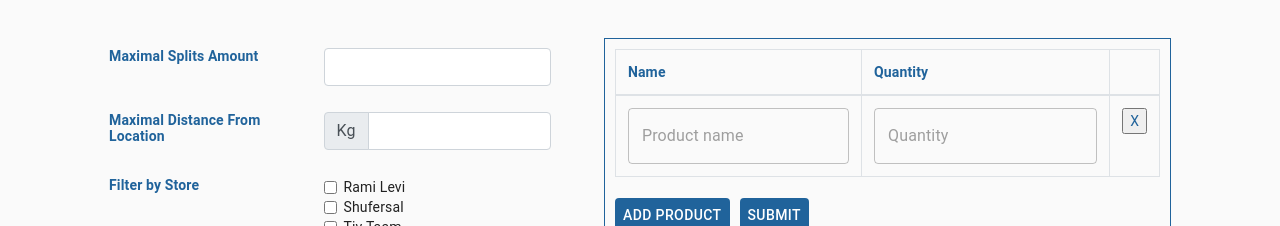
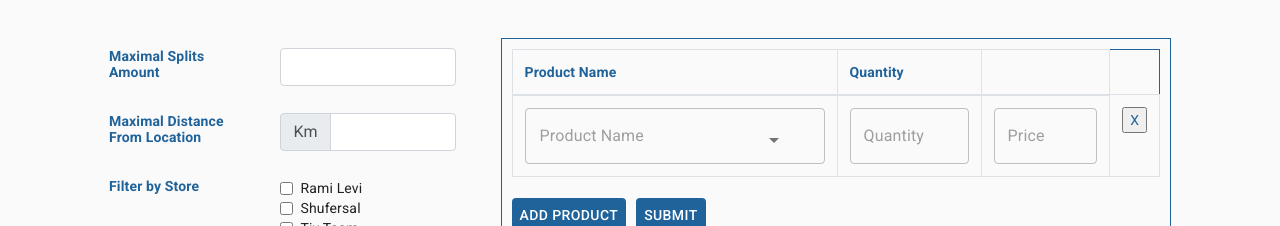
Before and after one commit to passal/superhero-react, a React (Create React App) app: page /creat-shopping-cart in a window 1280 px wide. Shown: the part 335-561 px from the top of the page. Built offline with nearby package versions, Linux system fonts and the light colour scheme.

Commit message:
fixing form data

```diff
--- a/public/index.html
+++ b/public/index.html
@@ -36,6 +36,10 @@
             integrity="sha384-ggOyR0iXCbMQv3Xipma34MD+dH/1fQ784/j6cY/iJTQUOhcWr7x9JvoRxT2MZw1T"
             crossorigin="anonymous"
     />
+    <link rel="stylesheet" href="https://fonts.googleapis.com/css?family=Roboto:300,400,500,700&display=swap" />
+    <!-- Icons to support Material Design -->
+    <link rel="stylesheet" href="https://fonts.googleapis.com/icon?family=Material+Icons" />
+    <link rel="stylesheet" href="https://fonts.googleapis.com/css?family=Roboto:300,400,500,700&display=swap" />
     <title>React App</title>
   </head>
   <body>
--- a/src/pages/CreatShoppingCart/index.js
+++ b/src/pages/CreatShoppingCart/index.js
@@ -3,9 +3,6 @@ import Products from "../insertRecipe/components/Products";
 import {withStyles} from "@material-ui/core/styles";
 import CssBaseline from "@material-ui/core/CssBaseline";
 import Container from "@material-ui/core/Container";
-import TextField from "@material-ui/core/TextField";
-import Typography from "@material-ui/core/Typography";
-import InputAdornment from "@material-ui/core/InputAdornment";
 import Form from "react-bootstrap/Form";
 import Col from "react-bootstrap/Col";
 import Row from "react-bootstrap/Row";
@@ -16,6 +13,9 @@ class CreatShoppingCart extends React.Component {
     constructor(props) {
         super(props);
         this.state = {
+            maxsplitAmount: 0,
+            maximalDistanceFromLocation: 0,
+            Stores: [],
         };
         this.handleChange = this.handleChange.bind(this);
     }
@@ -53,7 +53,7 @@ class CreatShoppingCart extends React.Component {
                                 <Col sm={6}>
                                     <InputGroup>
                                         <InputGroup.Prepend>
-                                            <InputGroup.Text id="inputGroupPrepend">Kg</InputGroup.Text>
+                                            <InputGroup.Text id="inputGroupPrepend">Km</InputGroup.Text>
                                         </InputGroup.Prepend>
                                         <Form.Control
                                             type="text"
--- a/src/pages/insertRecipe/components/Products.js
+++ b/src/pages/insertRecipe/components/Products.js
@@ -5,6 +5,16 @@ import Button from '@material-ui/core/Button';
 import '../insertRecipe.css';
 import TextField from "@material-ui/core/TextField";
 import InputAdornment from "@material-ui/core/InputAdornment";
+import Dialog from '@material-ui/core/Dialog';
+import Typography from '@material-ui/core/Typography';
+import { withStyles } from '@material-ui/core/styles';
+import MuiDialogTitle from '@material-ui/core/DialogTitle';
+import MuiDialogContent from '@material-ui/core/DialogContent';
+import MuiDialogActions from '@material-ui/core/DialogActions';
+import IconButton from '@material-ui/core/IconButton';
+import CloseIcon from '@material-ui/icons/Close';
+import Autocomplete from '@material-ui/lab/Autocomplete';
+
 
 const MyButton = styled(Button)({
     color: '#fff',
@@ -12,29 +22,75 @@ const MyButton = styled(Button)({
     borderColor: "#20639B",
     marginRight: '10px'
 });
+const styles = theme => ({
+    root: {
+        margin: 0,
+        padding: theme.spacing(2),
+        minWidth:'400px',
+    },
+    closeButton: {
+        position: 'absolute',
+        right: theme.spacing(1),
+        top: theme.spacing(1),
+        color: theme.palette.grey[500],
+    },
+    popRoot:{
+        minWidth: '400px',
+    },
+});
+
+const DialogTitle = withStyles(styles)(props => {
+    const { children, classes, onClose, ...other } = props;
+    return (
+        <MuiDialogTitle disableTypography className={classes.root} {...other}>
+            <Typography variant="h6">{children}</Typography>
+            {onClose ? (
+                <IconButton aria-label="close" className={classes.closeButton} onClick={onClose}>
+                    <CloseIcon />
+                </IconButton>
+            ) : null}
+        </MuiDialogTitle>
+    );
+});
+
+const DialogContent = withStyles(theme => ({
+    root: {
+        padding: theme.spacing(2),
+    },
+}))(MuiDialogContent);
+
+const DialogActions = withStyles(theme => ({
+    root: {
+        margin: 0,
+        padding: theme.spacing(1),
+    },
+}))(MuiDialogActions);
+
 
 class Products extends React.Component {
 
     constructor(props) {
         super(props);
-        this.state = {};
-        this.state.filterText = "";
-        this.state.products = this.props.withPrice? [
+        this.state ={
+            numRow: 0,
+            filterText:  "",
+            products :this.props.withPrice? [
                 {
-                id: 0,
+                    id: '0',
                     name: "",
                     price: "",
                     qty: 0
                 }
             ] :[
                 {
-                id: 0,
+                    id: '0',
                     name: "",
                     qty: 0
                 }
-        ];
+            ],
+        }
+    }
 
-    }
 
     handleRowDel(product) {
         var index = this.state.products.indexOf(product);
@@ -44,20 +100,20 @@ class Products extends React.Component {
 
     handleAddEvent(evt) {
         var id = (+ new Date() + Math.floor(Math.random() * 999999)).toString(36);
-        var product = this.props.withPrice? [
+        var product = this.props.withPrice == true?
             {
                 id: id,
                 name: "",
                 price: "",
                 qty: 0
             }
-        ] :[
+         :
             {
                 id: id,
                 name: "",
                 qty: 0
             }
-        ];
+        ;
         this.state.products.push(product);
         this.setState(this.state.products);
     }
@@ -68,23 +124,41 @@ class Products extends React.Component {
             name: evt.target.name,
             value: evt.target.value
         };
+
         var products = this.state.products.slice();
         var newProducts = products.map(function(product) {
 
             for (var key in product) {
-                if (key == item.name && toString(product.id) == item.id) {
+                if (key == item.name && product.id == item.id) {
                     product[key] = item.value;
-                    console.log('key' , key , 'val', item.value)
                 }
             }
             return product;
         });
         this.setState({products:newProducts});
     };
+    handleProductTableName(evt,value) {
+        const id = evt.target.id.split('-')[0]
+
+        var item = {
+            id: id,
+            value: value,
+        };
+
+        var products = this.state.products.slice();
+        var newProducts = products.map(function(product) {
+                if ( product.id == item.id) {
+                    product['name'] = item.value;
+                }
+            return product;
+        });
+        this.setState({products:newProducts});
+    };
+
     render() {
         return (
             <div>
-                <ProductTable  withPrice ={this.props.withPrice} onProductTableUpdate={this.handleProductTable.bind(this)} onRowAdd={this.handleAddEvent.bind(this)} onRowDel={this.handleRowDel.bind(this)} products={this.state.products} filterText={this.state.filterText}/>
+                <ProductTable  withPrice ={this.props.withPrice} onProductTableUpdate={this.handleProductTable.bind(this)} onProductTableUpdateName={this.handleProductTableName.bind(this)} onRowAdd={this.handleAddEvent.bind(this)} onRowDel={this.handleRowDel.bind(this)} products={this.state.products} filterText={this.state.filterText}/>
             </div>
         );
     }
@@ -95,12 +169,54 @@ export default Products;
 
 class ProductTable extends React.Component {
 
+    handleClickOpen = () => {
+        if(this.props.withPrice == true){
+            console.log('submit products',this.props.products)
+            // if(checkTotalPrice()){
+            //call server with product table (this.props.product)
+            //     this.setState({
+            //         popTitle:'Thank you!',
+            //         popContent:'You earn 1 point'
+            //     })
+            // }
+            // else{
+            //     this.setState({
+            //         popTitle:'Please check your cart',
+            //         popContent:'The total price of the products in the cart is incorrect '
+            //     })
+
+
+            // }
+            this.setState( {isOpen: true});
+        }
+        else{
+            console.log('submit products',this.props.products)
+        }
+    };
+    handleClose = () => {
+        this.setState( {isOpen: false});
+    };
+
+    constructor(props) {
+        super(props);
+        this.state ={
+            isOpen: false,
+            popTitle:'Thank you!',
+            popContent:'You earn 1 point'
+
+    }
+        this.handleClickOpen = this.handleClickOpen.bind(this);
+        this.handleClose = this.handleClose.bind(this);
+    }
+
+
     render() {
         var onProductTableUpdate = this.props.onProductTableUpdate;
+        var onProductTableUpdateName = this.props.onProductTableUpdateName;
         var rowDel = this.props.onRowDel;
         var withPrice =this.props.withPrice
         var product = this.props.products.map(function(product) {
-            return (<ProductRow withPrice ={withPrice} onProductTableUpdate={onProductTableUpdate} product={product} onDelEvent={rowDel.bind(this)} key={product.id}/>)
+            return (<ProductRow withPrice ={withPrice} onProductTableUpdate={onProductTableUpdate} onProductTableUpdateName={onProductTableUpdateName} product={product} onDelEvent={rowDel.bind(this)} key={product.id}/>)
         });
         return (
             <div>
@@ -108,7 +224,7 @@ class ProductTable extends React.Component {
                 <table id="table" className={"table table-bordered"}>
                     <thead>
                     <tr>
-                        <th className={"text"}>Name</th>
+                        <th className={"text"}>Product Name</th>
                         <th className={"text"}>Quantity</th>
                         {this.props.withPrice &&
                         <th className={"text"}>Price</th>}
@@ -122,9 +238,25 @@ class ProductTable extends React.Component {
                 </div>
                 <div>
                     <MyButton type="button" onClick={this.props.onRowAdd} >Add Product </MyButton>
-                    <MyButton type="button">Submit</MyButton>
+                    <MyButton type="button"  onClick={this.handleClickOpen} >Submit</MyButton>
+                    <Dialog onClose={this.handleClose} aria-labelledby="customized-dialog-title" open={this.state.isOpen}>
+                        <DialogTitle id="customized-dialog-title" onClose={this.handleClose}>
+                            {this.state.popTitle}
+                        </DialogTitle>
+                        <DialogContent dividers>
+                            <Typography gutterBottom>
+                                {this.state.popContent}
+                            </Typography>
+                        </DialogContent>
+                        <DialogActions>
+                            <Button autoFocus onClick={this.handleClose} color="primary">
+                                Ok Thanks!
+                            </Button>
+                        </DialogActions>
+                    </Dialog>
                 </div>
             </div>
+
         );
 
     }
@@ -134,34 +266,58 @@ class ProductRow extends React.Component {
     onDelEvent() {
         this.props.onDelEvent(this.props.product);
     }
+
     render() {
+        const ProductOptions = [
+            { title: 'Tomato' },
+            { title: 'Water' },
+            { title: 'Milk' },
+            { title: 'Butter' },
+            { title: 'Onion' },
+            { title: 'Flour' },
+            { title: 'Salt' },
+        ];
         return (
             <tr className="eachRow">
-                <EditableCell onProductTableUpdate={this.props.onProductTableUpdate} cellData={{
-                    type: "name",
-                    value: this.props.product.name,
-                    id: this.props.product.id,
-                    inputProps: {},
-                    placeHolder:"Product name",
-                }}/>
-                <EditableCell onProductTableUpdate={this.props.onProductTableUpdate} cellData={{
-                    type: "qty",
-                    value: this.props.product.qty,
-                    id: this.props.product.id,
-                    inputProps: {},
-                    placeHolder:"Quantity"
-                }}/>
-                {this.props.withPrice &&
-                <EditableCell onProductTableUpdate={this.props.onProductTableUpdate} cellData={{
-                    type: "price",
-                    value: this.props.product.price,
-                    id: this.props.product.id,
-                    placeHolder:"Price",
-                    inputProps: {
-                        startAdornment: <InputAdornment position="start">$</InputAdornment>,
-                    },
-                }}/>
-                }
+                <td>
+                    <Autocomplete
+                        id={this.props.product.id}
+                        options={ProductOptions}
+                        name ="name"
+                        getOptionLabel={option => option.title}
+                        style={{ width: 300 }}
+                        onInputChange={this.props.onProductTableUpdateName}
+                        renderInput={(params) => (
+                            <TextField   {...params}  placeholder="Product Name " variant="outlined" fullWidth />
+                        )}
+                    />
+                {/*<TextField*/}
+                {/*    id={this.props.product.id}*/}
+                {/*    variant="outlined"*/}
+                {/*    name ="name"*/}
+                {/*    onChange={this.props.onProductTableUpdate}*/}
+                {/*    placeholder="Product Name"*/}
+                {/*/>*/}
+                    </td>
+                <td>
+                    <TextField
+                        id={this.props.product.id}
+                        variant="outlined"
+                        name ="qty"
+                        onChange={this.props.onProductTableUpdate}
+                        placeholder="Quantity"
+                    />
+                </td>
+                <td>
+                    <TextField
+                        id={this.props.product.id}
+                        variant="outlined"
+                        name ="price"
+                        onChange={this.props.onProductTableUpdate}
+                        placeholder="Price"
+                        inputProps={{startAdornment: <InputAdornment position="start">$</InputAdornment>,}}
+                    />
+                </td>
                 <td>
                     <input type="button" onClick={this.onDelEvent.bind(this)} value="X" className="del-btn" id="delete"/>
                 </td>
@@ -173,16 +329,38 @@ class ProductRow extends React.Component {
 class EditableCell extends React.Component {
 
     render() {
+        const ProductOptions = [
+            { title: 'Tomato' },
+            { title: 'Water' },
+            { title: 'Milk' },
+            { title: 'Butter' },
+            { title: 'Onion' },
+            { title: 'Flour' },
+            { title: 'Salt' },
+        ];
         return (
             <td>
-                <TextField
-                    id={toString(this.props.cellData.id)}
-                    InputProps={this.props.cellData.inputProps}
-                    variant="outlined"
-                    name ={this.props.cellData.type}
-                    onChange={this.props.onProductTableUpdate}
-                    placeholder={this.props.cellData.placeHolder}
-                />
+                {/*{this.props.isName == true?(*/}
+                {/*<Autocomplete*/}
+                {/*    id={this.props.cellData.id}*/}
+                {/*    options={ProductOptions}*/}
+                {/*    name ={this.props.cellData.type}*/}
+                {/*    getOptionLabel={option => option.title}*/}
+                {/*    style={{ width: 300 }}*/}
+                {/*    onInputChange={this.props.onProductTableUpdate}*/}
+                {/*    renderInput={(params) => (*/}
+                {/*        <TextField   {...params}  placeholder={this.props.cellData.placeHolder} variant="outlined" fullWidth />*/}
+                {/*    )}*/}
+                {/*/>):(*/}
+                {/*<TextField*/}
+                {/*    id={this.props.cellData.id}*/}
+                {/*    InputProps={this.props.cellData.inputProps}*/}
+                {/*    variant="outlined"*/}
+                {/*    name ={this.props.cellData.type}*/}
+                {/*    onChange={this.props.onProductTableUpdate}*/}
+                {/*    placeholder={this.props.cellData.placeHolder}*/}
+                {/*/>*/}
+                {/*/!*)*!/*/}
             </td>
         );
 
```
Lines whose indentation alone changed are shown as unchanged.
